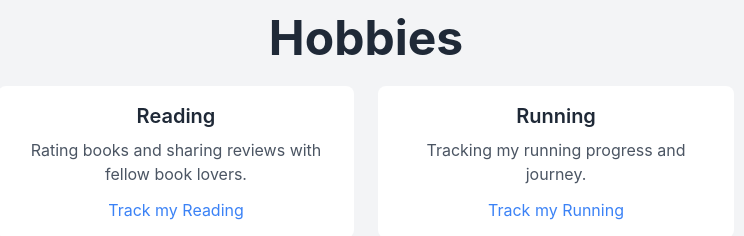
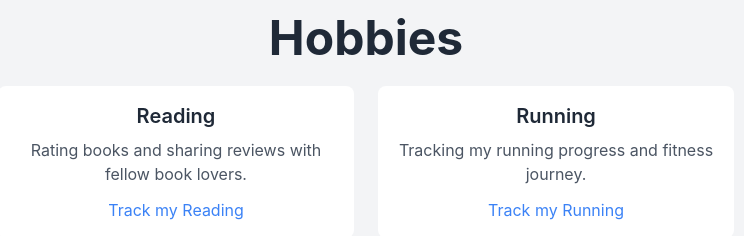
Before and after one commit to poojakotak/personal-website, a React (Create React App) app: page / in a window 1280 px wide. Shown: the part 3960-4196 px from the top of the page, without its empty margins (434-1178 px from the left). Built offline with nearby package versions, Linux system fonts and the light colour scheme.

Commit message:
fixed hobbies

```diff
--- a/src/components/Hobbies.js
+++ b/src/components/Hobbies.js
@@ -10,7 +10,7 @@ function Hobbies() {
     },
     {
       name: 'Running',
-      description: 'Tracking my running progress and journey.',
+      description: 'Tracking my running progress and fitness journey.',
       trackerLink: 'https://www.strava.com/athletes/129411536',
     },
     {
```
